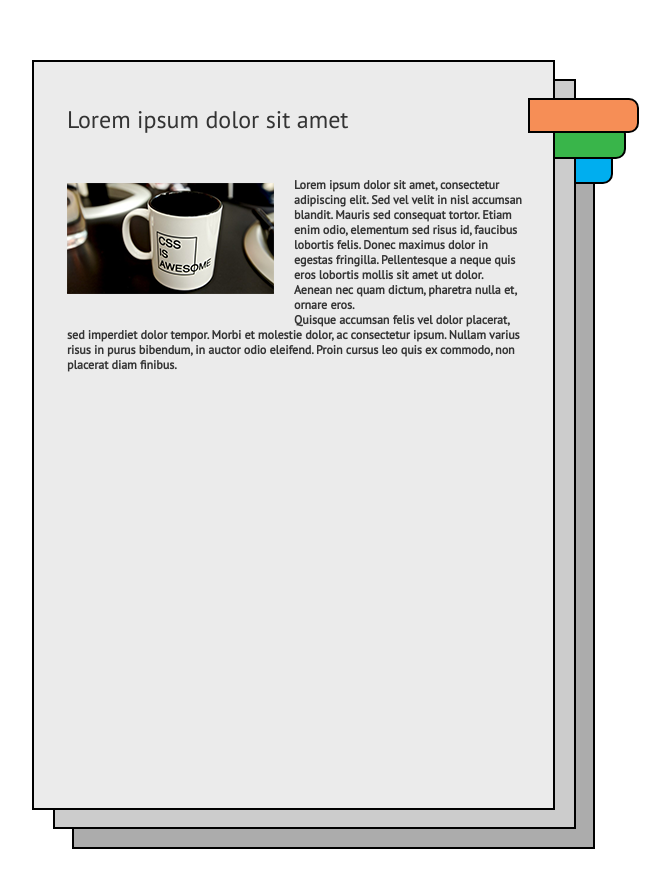
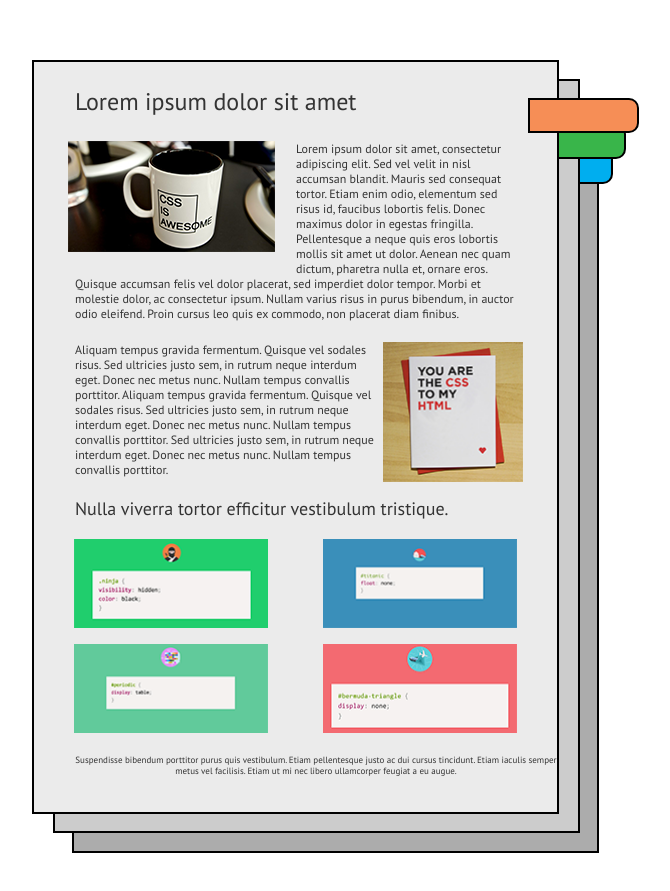
Before and after one commit to AlesyaSA/positionin_and_floats, a plain HTML site: page index.html in a window 1280 px wide. Shown: the part 179-1070 px from the top of the page, without its empty margins (186-856 px from the left). Drawn offline with Linux system fonts and the light colour scheme.

Commit message:
positions_and_floats/feachure :biggest part is done

```diff
--- a/css/style.css
+++ b/css/style.css
@@ -17,8 +17,8 @@ body {
   border-color: #000000;
   border-style: solid;
   background-color: #acacac;
-  width: 519px;
-  height: 746px;
+  width: 523px;
+  height: 750px;
 }
 .font1 div {
   position: absolute;
@@ -43,8 +43,8 @@ body {
   border-width: 2px;
   border-color: #000000;
   border-style: solid;
-  width: 519px;
-  height: 746px;
+  width: 523px;
+  height: 750px;
 }
 
 .font2 div {
@@ -70,36 +70,79 @@ body {
   border-width: 2px;
   border-color: #000000;
   border-style: solid;
-  width: 519px;
-  height: 746px;
+  width: 523px;
+  height: 750px;
 
 }
 .font3 p{
-  margin-top:42px;
-  margin-left:33px;
+
+  margin-left:41px;
+
   font-family: 'PT Sans';
 color: #333333;
 font-size: 24px;
 text-align: left;
+font-weight: 400;
 }
 .font3 h1 p{
 
-margin-right: 30px;
+margin-right: 39px;
 font-family: 'PT Sans';
 color: #333333;
 font-size: 12px;
 text-align: left;
+font-weight: 400;
+}
+
+.font3 h1 img {
+  float:left;
+  margin-left:34px;
+  margin-right:21px;
+  margin-bottom: 17px;
+   border:0;
+    max-width: 100%;
+}
+.font3 h2 p{
+font-family: 'PT Sans';
+color: #333333;
+font-size: 12px;
+font-weight: 400;
+text-align: left;
+}
+.font3 h2 img{
+  margin-left: 6px;
+  margin-right: 34px;
+  float:right;
+  width: 140px;
+  height: 140px;
+}
+.font3 h3 p{
+
+  font-family: 'PT Sans';
+color: #333333;
+font-size: 18px;
+font-weight: 400;
+text-align: left;
+}
+.font3 figure img{
+width: 194px;
+height: 89px;
+
+
 
 }
-
-.font3 img {
+.font3 figure img:first-child{
   float:left;
-  margin-top:6px;
-  margin-left:33px;
-  margin-right:20px;
-  margin-bottom: 20px;
-   border:0;
-    max-width: 100%;
+}
+.font3 figure img:last-child{
+  float:right;
+}
+figure:after {
+  content: "";
+  display: block;
+  height: 0;
+  clear: both;
+  visibility: hidden;
 }
 
 .font3 div {
@@ -116,3 +159,11 @@ text-align: left;
   width: 107px;
   height: 31px;
 }
+.font3 h4 p {
+
+  font-family: 'PT Sans';
+color: #333333;
+font-size: 9px;
+font-weight: 400;
+text-align: center;
+}
--- a/index.html
+++ b/index.html
@@ -29,8 +29,26 @@
                 finibus.
             </p>
           </h1>
+            <h2>
+            <img src="img/yoy_are_css.png">
+            <p>
+              Aliquam tempus gravida fermentum. Quisque vel sodales risus. Sed ultricies justo sem, in rutrum neque interdum eget. Donec nec metus nunc. Nullam tempus convallis porttitor. Aliquam tempus gravida fermentum. Quisque vel sodales risus. Sed ultricies justo sem, in rutrum neque interdum eget. Donec nec metus nunc. Nullam tempus convallis porttitor. Sed ultricies justo sem, in rutrum neque interdum eget. Donec nec metus nunc. Nullam tempus convallis porttitor.
+            </p>
+          </h2>
+            <h3><p>Nulla viverra tortor efficitur vestibulum tristique.</p>
+            </h3>
+            <figure>
+                <img src="img/1.png">
+                <img src="img/2.png">
+            </figure>
+            <figure>
+                <img src="img/3.png">
+                <img src="img/4.png">
+            </figure>
+
             <div>
             </div>
+              <h4><p>Suspendisse bibendum porttitor purus quis vestibulum. Etiam pellentesque justo ac dui cursus tincidunt. Etiam iaculis semper metus vel facilisis. Etiam ut mi nec libero ullamcorper feugiat a eu augue.</p></h4>
         </div>
     </div>
 
```
